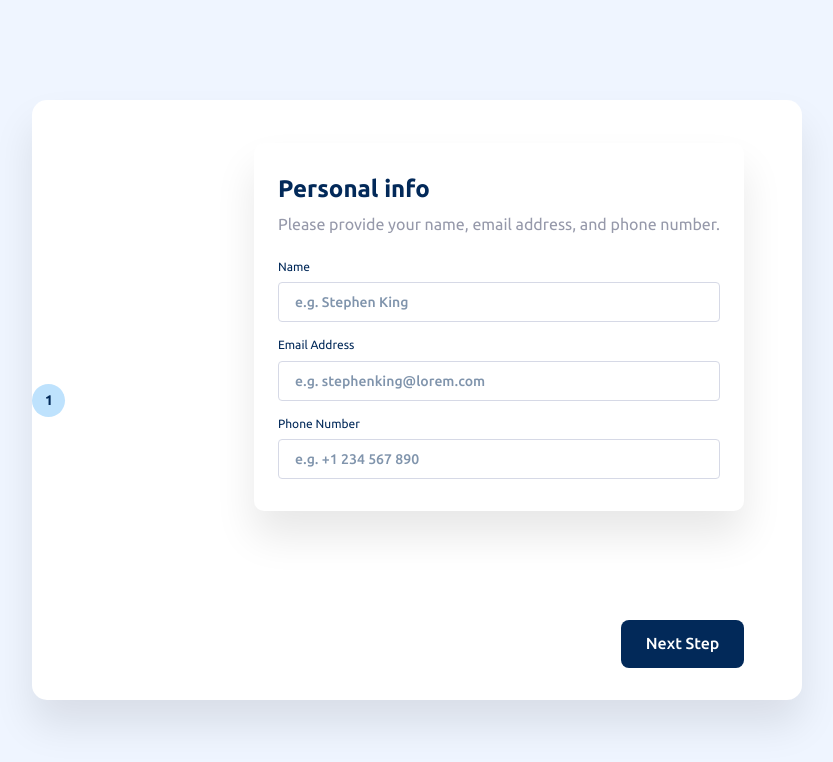
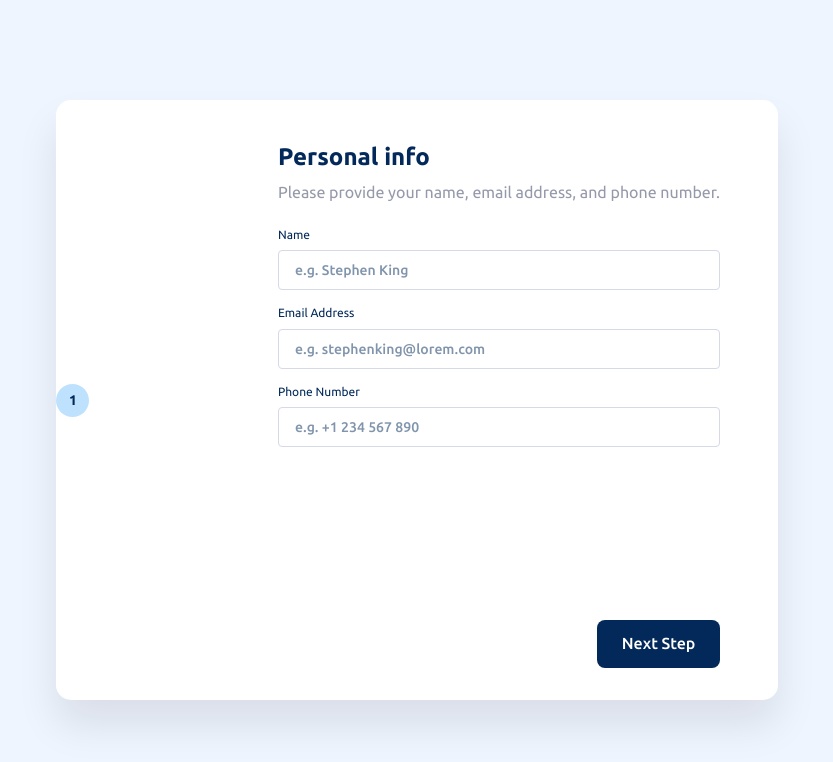
Before and after one commit to g-akca/multi-step-form, a React (Vite) app: page / in a window 1280 px wide. Shown: the top 762 px of the page, without its empty margins (223-1056 px from the left). Built offline with nearby package versions, Linux system fonts and the light colour scheme.

Commit message:
Add tablet responsive FormSection styles, change App padding

```diff
--- a/src/App.jsx
+++ b/src/App.jsx
@@ -34,7 +34,7 @@ function App() {
       className="
         text-base leading-base text-grey-500 min-h-screen bg-blue-100 flex flex-col pt-8 pb-26
         bg-[url('/images/bg-sidebar-mobile.svg')] bg-no-repeat bg-top bg-contain tablet:bg-none
-        tablet:px-10.25 tablet:py-16 tablet:justify-center tablet:items-center
+        tablet:px-10.25 tablet:py-12 tablet:justify-center tablet:items-center
       "
     >
       <main
--- a/src/components/form/FormSection.jsx
+++ b/src/components/form/FormSection.jsx
@@ -78,7 +78,12 @@ function FormSection({ currentStep, goToStep2 }) {
   }
 
   return (
-    <div className="bg-white rounded-[10px] px-6 py-8 flex flex-col gap-6 shadow-[0_25px_40px_rgba(0,0,0,0.095)]">
+    <div
+      className="
+        bg-white rounded-[10px] px-6 py-8 flex flex-col gap-6 shadow-[0_25px_40px_rgba(0,0,0,0.095)]
+        tablet:bg-transparent tablet:rounded-none tablet:shadow-none tablet:p-0
+      "
+    >
       {steps[currentStep] || <p className="py-6 text-center text-red-500">An error occurred.</p>}
     </div>
   )
```
